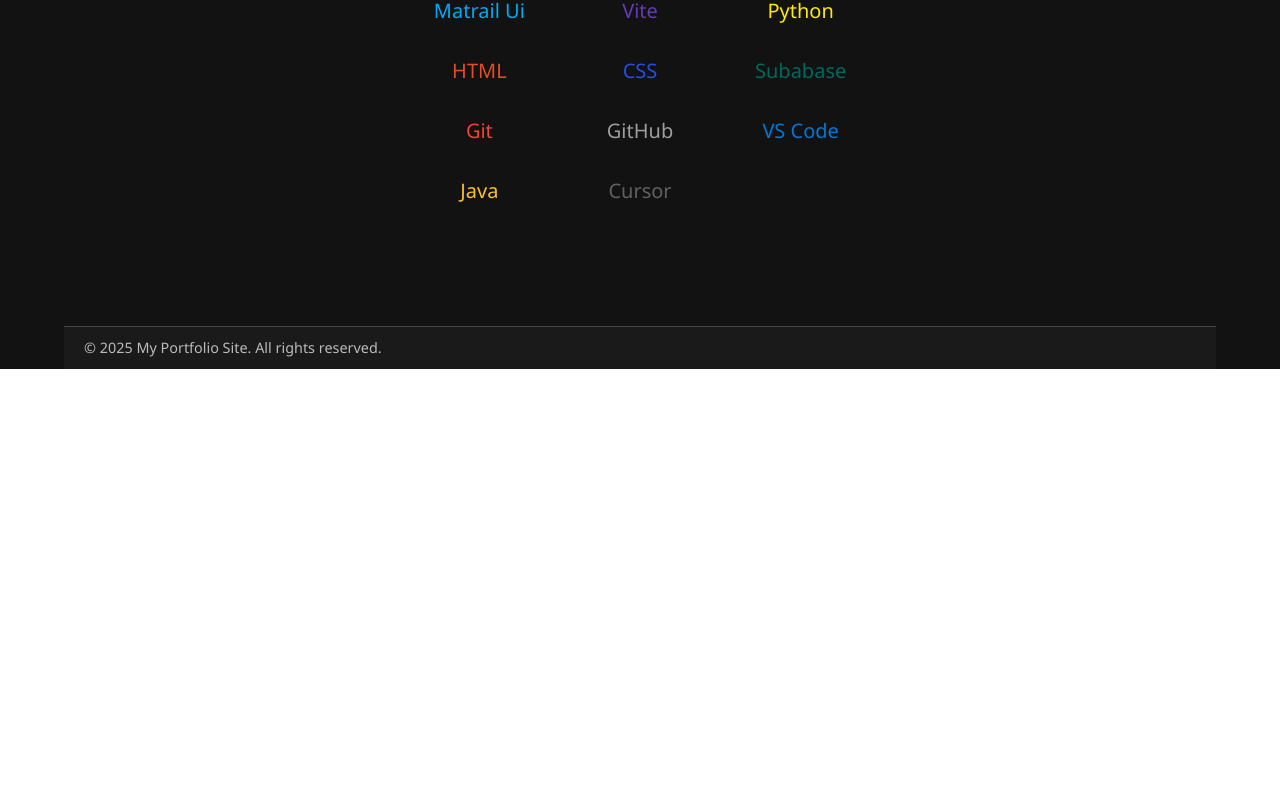
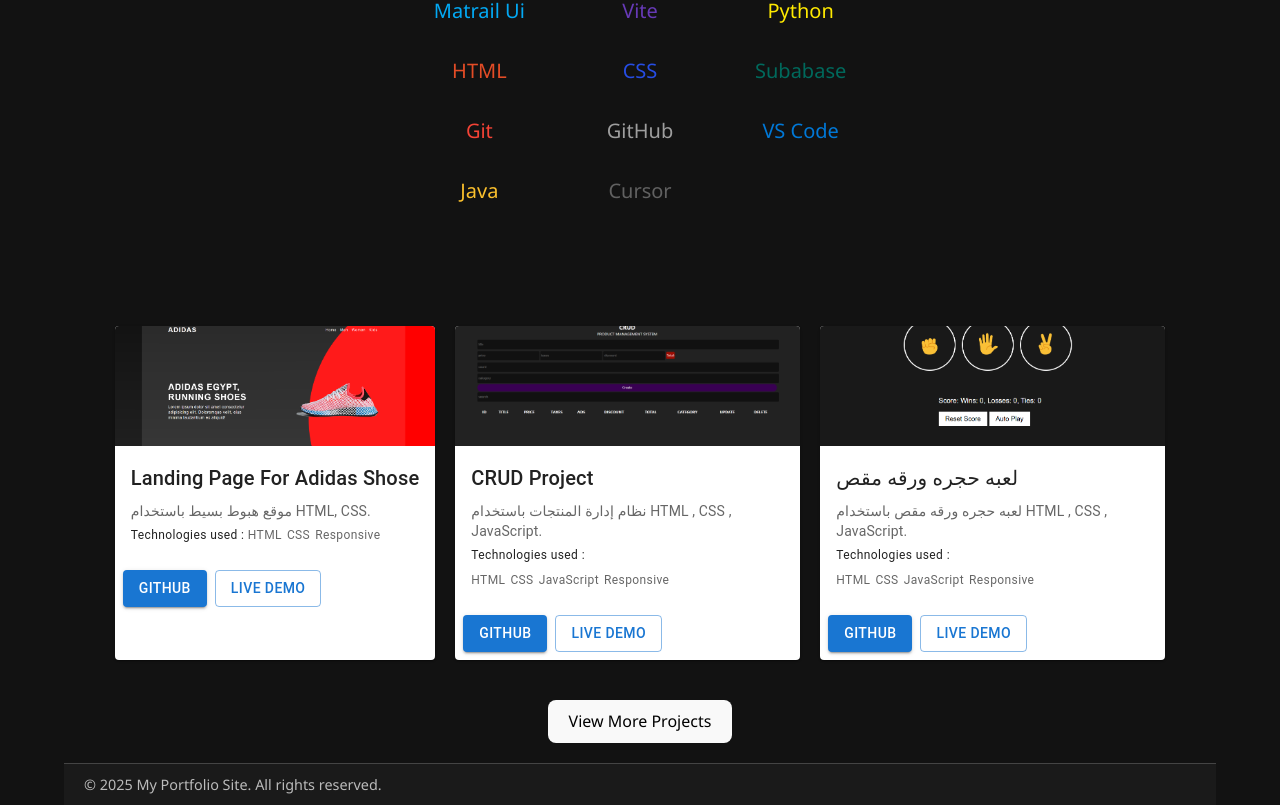
Before and after one commit to ahmed-moatemed/portfolio, a React (Vite) app: page / in a window 1280 px wide. Shown: the part 1034-1839 px from the top of the page. Before the commit the page ends 1403 px from the top, so only its background shows below. Built offline with nearby package versions, Linux system fonts and the light colour scheme; some icons are missing.

Commit message:
adding some project to home page

```diff
--- a/src/Home.jsx
+++ b/src/Home.jsx
@@ -1,6 +1,9 @@
 import React from 'react'
 import Hero from './components/Hero'
 import Skills from './components/Skills'
+import ProjectHome from './components/ProjectHome'
+
+import { Link } from 'react-router'
 
 function Home() {
   return (
@@ -8,6 +11,8 @@
       <div style={{width: '90%', display: 'flex', justifyContent: 'center', alignItems: 'center', flexDirection: 'column' }}>
         <Hero />
         <Skills />
+        <ProjectHome />
+        <Link to="/projects" style={{marginBottom: '20px'}}><button>View More Projects</button></Link>
       </div>
     </div>
   )
--- /dev/null
+++ b/src/components/ProjectHome.jsx
@@ -0,0 +1,55 @@
+import React from 'react';
+import Card from '@mui/material/Card';
+import CardActions from '@mui/material/CardActions';
+import CardContent from '@mui/material/CardContent';
+import CardMedia from '@mui/material/CardMedia';
+import Button from '@mui/material/Button';
+import Typography from '@mui/material/Typography';
+import projects from '../data/projects.json';
+
+function ProjectHome() {
+  return (
+    <>
+    <div style={{marginBottom: '40px', display: 'flex', flexWrap: 'wrap', justifyContent: 'space-around', gap: '20px'}}>
+
+      {projects.map((project) => {
+
+        if (project.featured) {
+          return (
+            <Card key={project.id} sx={{ maxWidth: 345 }}>
+              <CardMedia
+                sx={{ height: 120 }}
+                image={project.image}
+                title={project.title}
+              />
+              <CardContent>
+                <Typography gutterBottom variant="h6" component="div">
+                  {project.title}
+                </Typography>
+                <Typography variant="body2" sx={{ color: 'text.secondary' }}>
+                  {project.description}
+                </Typography>
+                <Typography variant="caption">Technologies used : </Typography>
+                {project.technologies.map((tech) => {
+                  return (
+                    <Typography key={tech} variant="caption" sx={{ color: 'text.secondary', marginRight: '5px' }}>
+                      {tech}
+                    </Typography>
+                  )
+                })}
+              </CardContent>
+              <CardActions>
+                <Button variant='contained' size="medium" href={project.github} target="_blank" rel="noopener noreferrer">GitHub</Button>
+                {project.link && <Button variant='outlined' size="medium" href={project.link} target="_blank" rel="noopener noreferrer">Live Demo</Button>}
+              </CardActions>
+            </Card>
+          )
+        }
+        return null
+      })}
+    </div>
+    </>
+  )
+}
+
+export default ProjectHome
--- a/src/data/projects.json
+++ b/src/data/projects.json
@@ -17,7 +17,7 @@
     "link": "https://todolistmo3.netlify.app/",
     "github": "https://github.com/ahmed-moatemed/todolist",
     "technologies": ["React", "Material UI", "Redusers" , "Responsive", "Context", "Vite"],
-    "featured": true
+    "featured": false
   },
   {
     "id": 3,
@@ -27,7 +27,7 @@
     "link": "https://blog-w6xe.vercel.app/",
     "github": "https://github.com/ahmed-moatemed/Blog",
     "technologies": ["React", "CSS", "Responsive"],
-    "featured": true
+    "featured": false
   },
   {
     "id": 4,
@@ -37,7 +37,7 @@
     "link": "https://cruds-brown.vercel.app/",
     "github": "https://github.com/ahmed-moatemed/pro-for-prodect",
     "technologies": ["HTML","CSS","JavaScript", "Responsive"],
-    "featured": false
+    "featured": true
   },
   {
     "id": 5,
@@ -57,7 +57,7 @@
     "link": "https://exquisite-gnome-c2db08.netlify.app/",
     "github": "https://github.com/ahmed-moatemed/rock-paper-scissors",
     "technologies": ["HTML","CSS","JavaScript", "Responsive"],
-    "featured": false
+    "featured": true
   },
   {
     "id": 7,
```
